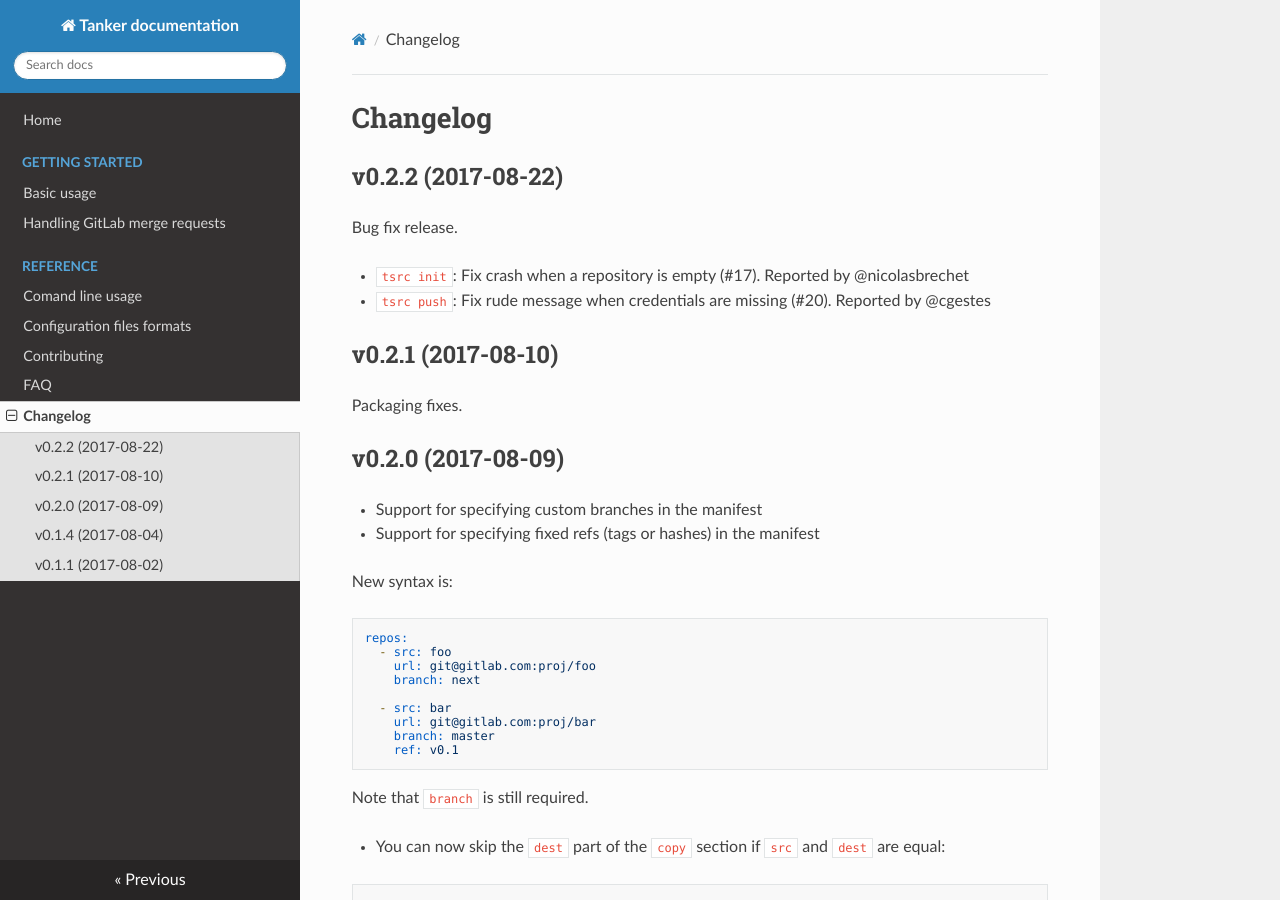
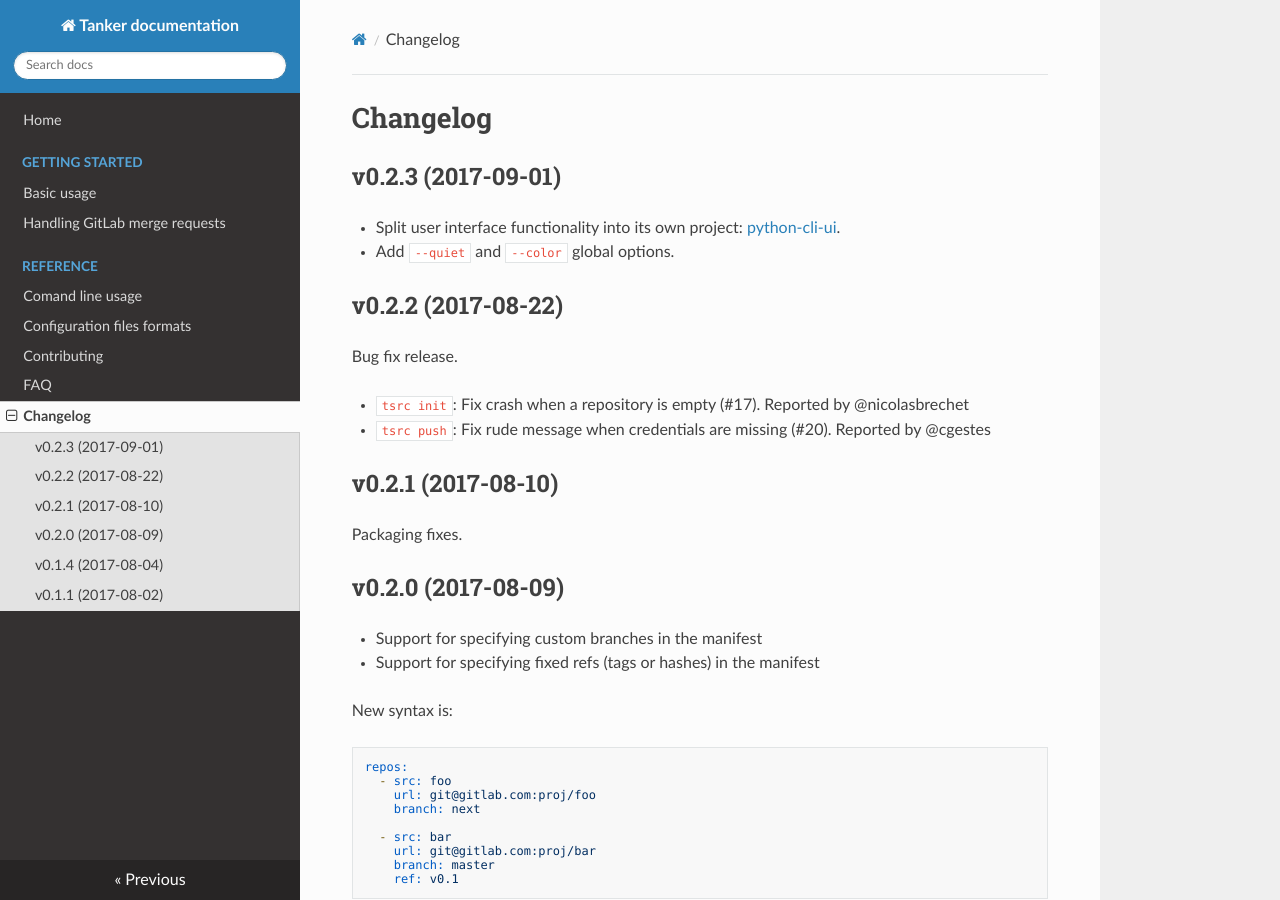
Before and after one commit to your-tools/tsrc, an MkDocs documentation site: the page built from docs/changelog.md, in a window 1280 px wide and 900 px high. Built offline with MkDocs 1.6.1, drawn with Linux system fonts in a browser that asks for light colours; nearby versions of some CDN libraries; old or Windows-style settings are respelled for this version of MkDocs.

Commit message:
Upgade changelog

```diff
--- a/docs/changelog.md
+++ b/docs/changelog.md
@@ -1,4 +1,10 @@
 # Changelog
+
+## v0.2.3 (2017-09-01)
+
+* Split user interface functionality into its own project: [python-cli-ui](https://github.com/TankerApp/python-cli-ui).
+
+* Add `--quiet` and `--color` global options.
 
 ## v0.2.2 (2017-08-22)
 
```
